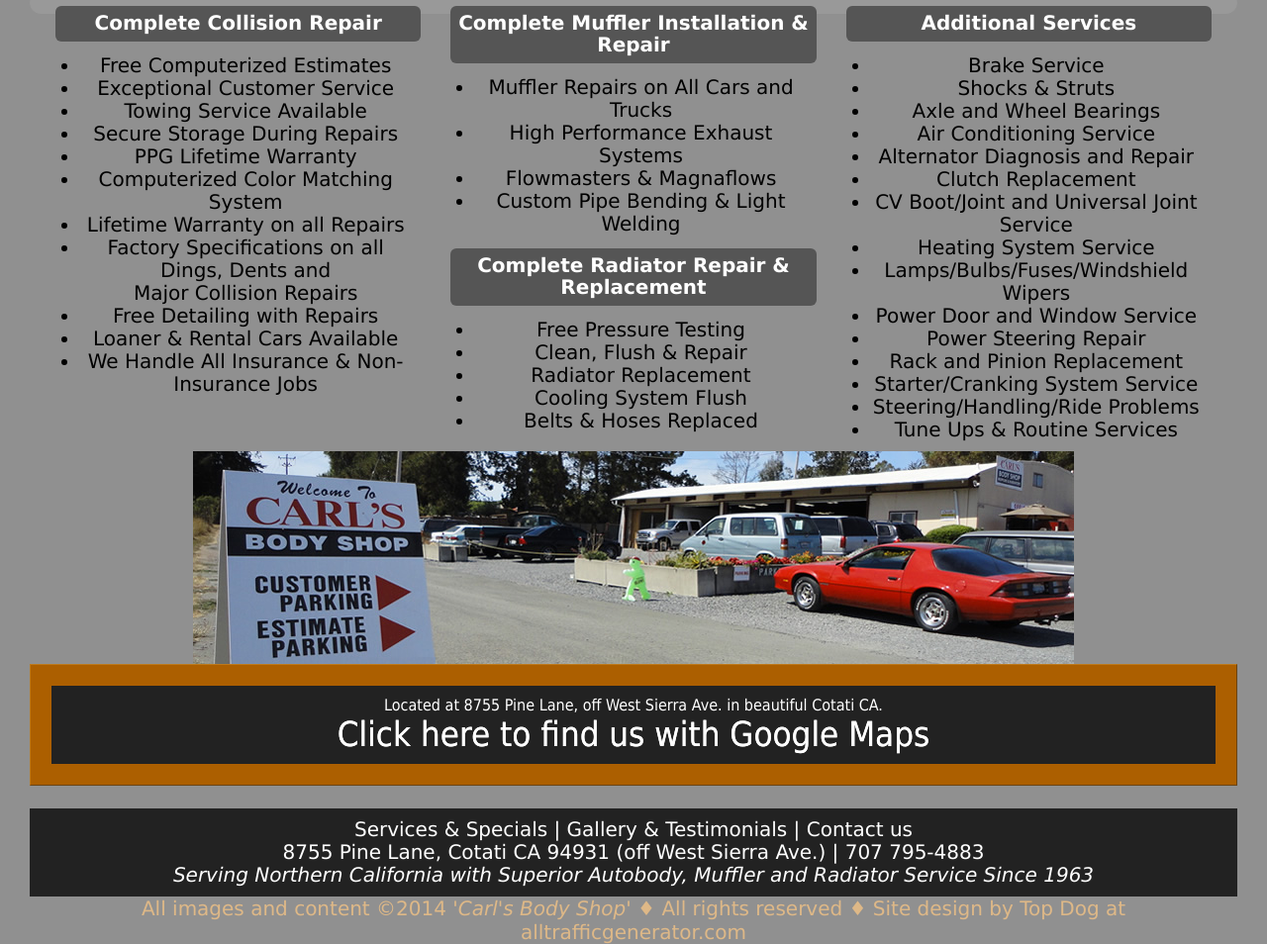
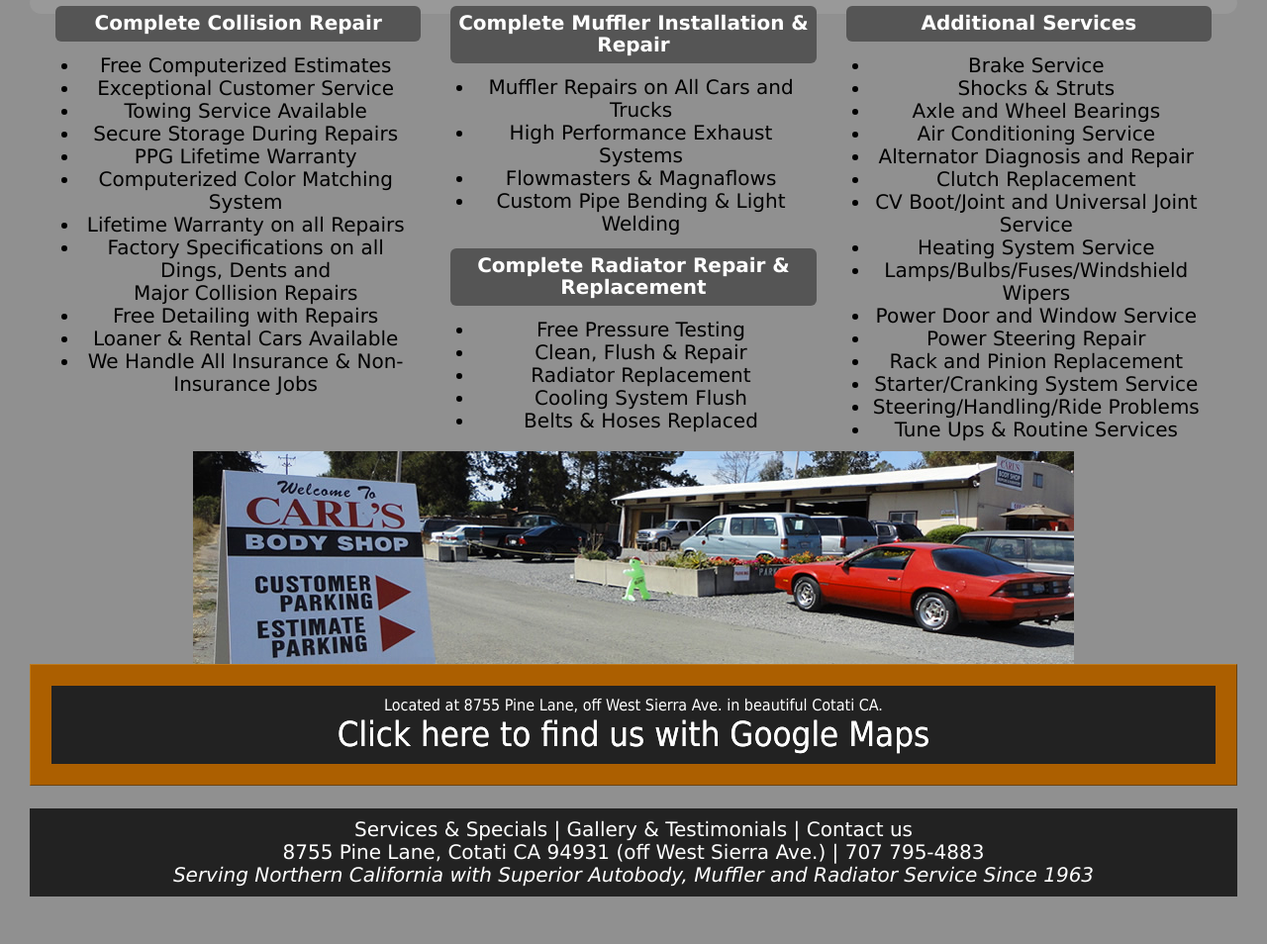
Before and after one commit to srjcnathan73/srjcnathan73.github.io, a plain HTML site: page carlsbootstrap/carlsbootstrap.html in a window 1280 px wide. Shown: the part 3046-4000 px from the top of the page at 99% size. After the commit the page ends 3952 px from the top, so only its background shows below. Drawn offline with nearby package versions, Linux system fonts and the light colour scheme; some packages are replaced by stand-ins of ours; a script that the page names is missing; files whose address does not match are found by name.

Commit message:
Update carlsbootstrap.html

```diff
--- a/carlsbootstrap/carlsbootstrap.html
+++ b/carlsbootstrap/carlsbootstrap.html
@@ -629,13 +629,7 @@
                                     </ul>
                                 </div>
 
-    <div class="bottomText" id="copyrightBox">All images and content ©2014
 
-
-
-<em>'Carl's Body Shop'</em> ♦ All rights reserved ♦ Site design by Top Dog at <a href="http://www.alltrafficgenerator.com">alltrafficgenerator.com</a>
-        <br>
-	</div>
 	</div>
 	</div>
 	<!-- jQuery (necessary for Bootstrap's JavaScript plugins) -->
```
